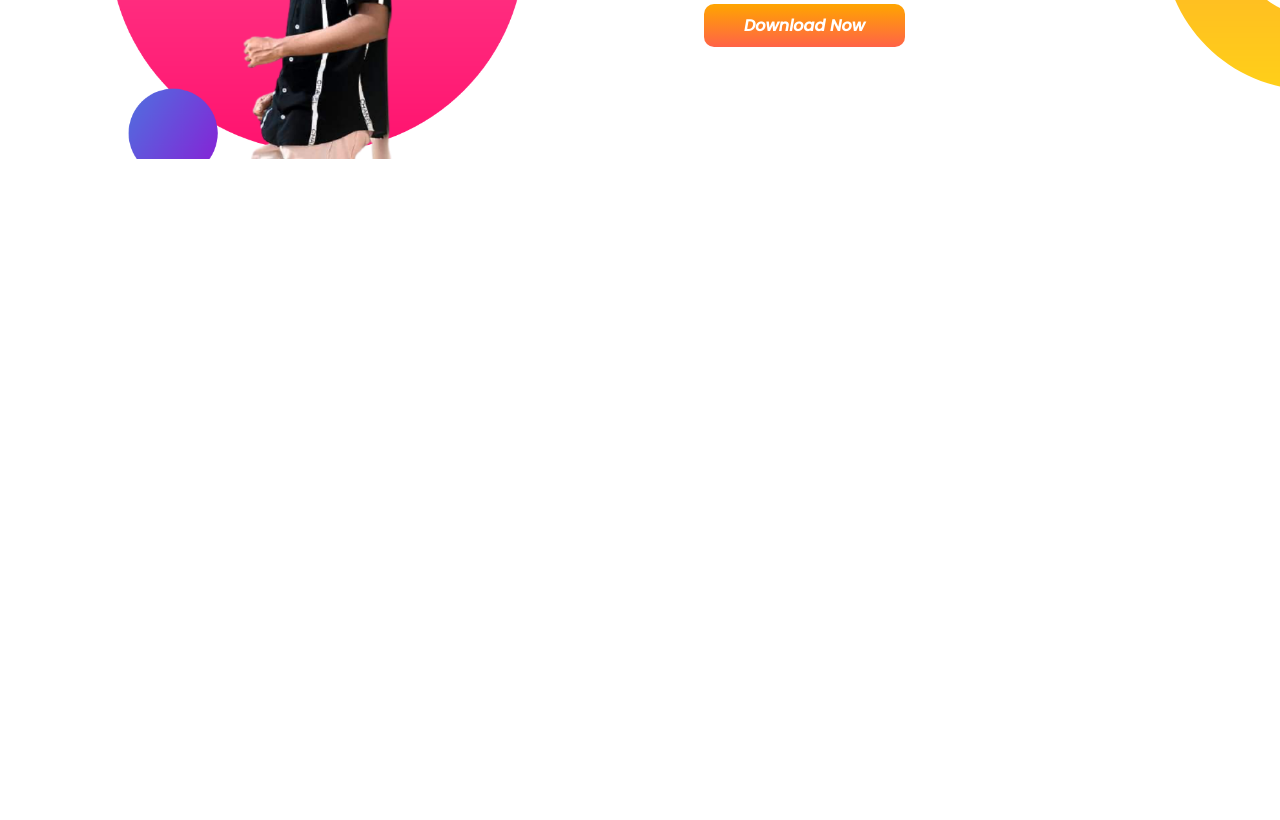
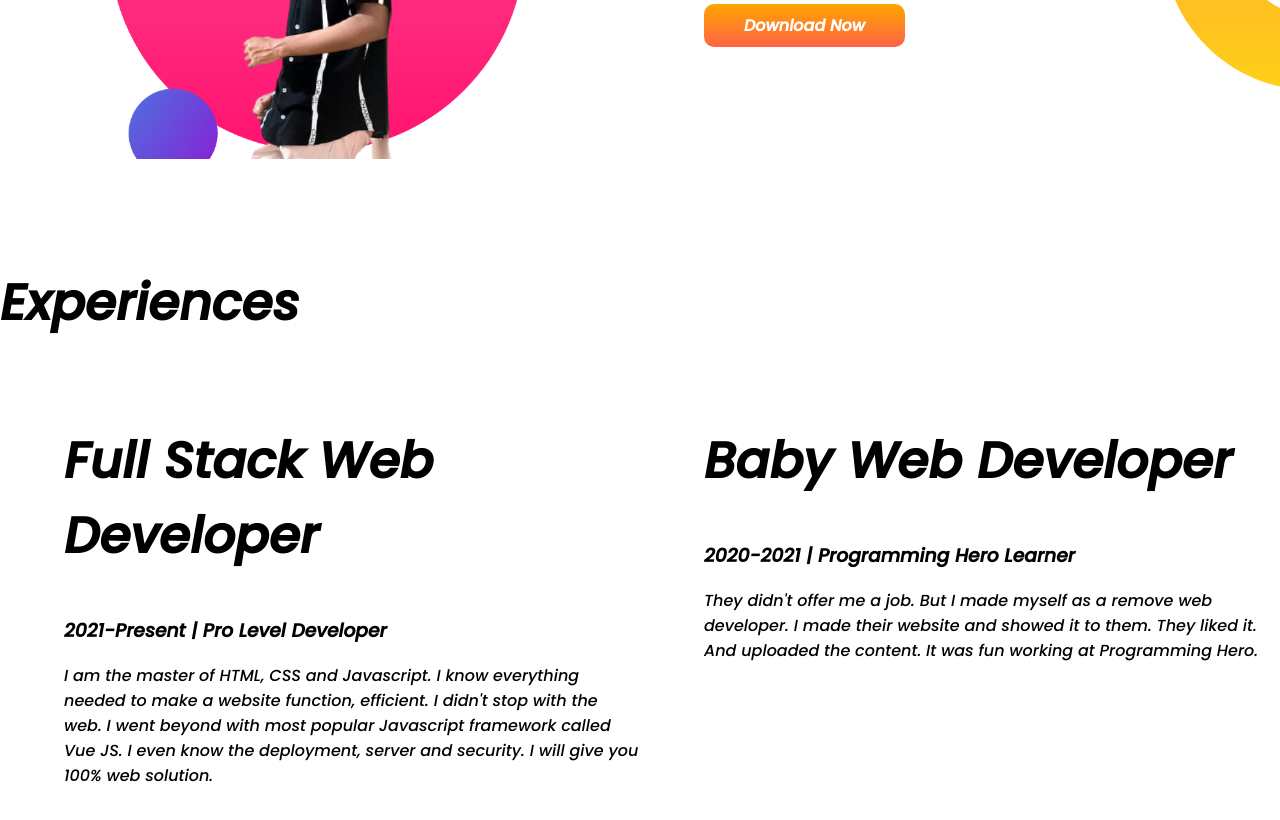
Before and after one commit to ahmed-miraj/developer-portfolio, a plain HTML site: page index.html in a window 1280 px wide. Shown: the part 848-1668 px from the top of the page. Before the commit the page ends 1114 px from the top, so only its background shows below. Drawn offline with Linux system fonts and the light colour scheme.

Commit message:
added please

```diff
--- a/index.html
+++ b/index.html
@@ -13,7 +13,7 @@
 <body>
 
 
-            <section class="top-banner">
+            <section class="top-banner flexible-conteiner">
                 <div class="half-width">
                     <h1>Welcome To</h1>
                 <h1><span class="orange-color">Ahmed MIraj</span> world</h1>
@@ -29,7 +29,7 @@
                 </div>
             </section>
 
-             <section class="dream-big">
+             <section class="dream-big flexible-conteiner">
                  <div class="half-width">
                      <img src="images/miraj bg 2.png" alt="">
                  </div>
@@ -42,5 +42,22 @@
                  </div>
              </section>
 
+             <section class="experiences-area">
+                 <h1>Experiences</h1>
+                 <div class="flexible-conteiner">
+                    <div class="half-width">
+                        <h1>Full Stack Web Developer</h1>
+                        <h3>2021-Present | Pro Level Developer</h3>
+                        <p>I am the master of HTML, CSS and Javascript. I know everything needed to make a website function, efficient. I didn't stop with the web. I went beyond with most popular Javascript framework called Vue JS. I even know the deployment, server and security. I will give you 100% web solution.</p>
+                    </div>
+
+                      <div class="half-width">
+                       <h1>Baby Web Developer</h1>
+                       <h3>2020-2021 | Programming Hero Learner</h3>
+                       <p>They didn't offer me a job. But I made myself as a remove web developer. I made their website and showed it to them. They liked it. And uploaded the content. It was fun working at Programming Hero.</p>
+                      </div>
+                 </div>
+             </section>
+
 </body>
 </html>
--- a/style.css
+++ b/style.css
@@ -9,7 +9,7 @@ h1{
 .orange-color{
     color: orange;
 }
-section{
+.flexible-conteiner{
     display: flex;
     margin-bottom: 100px;
 }
```
